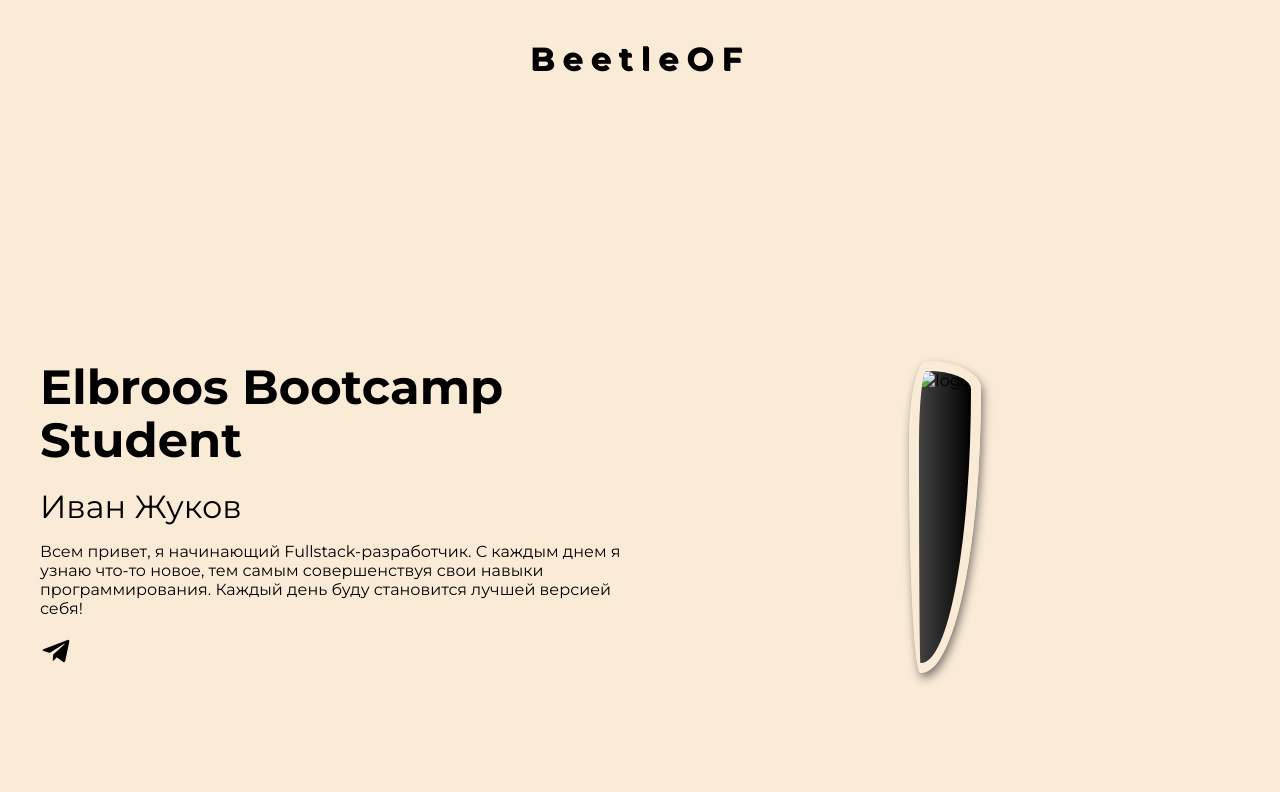
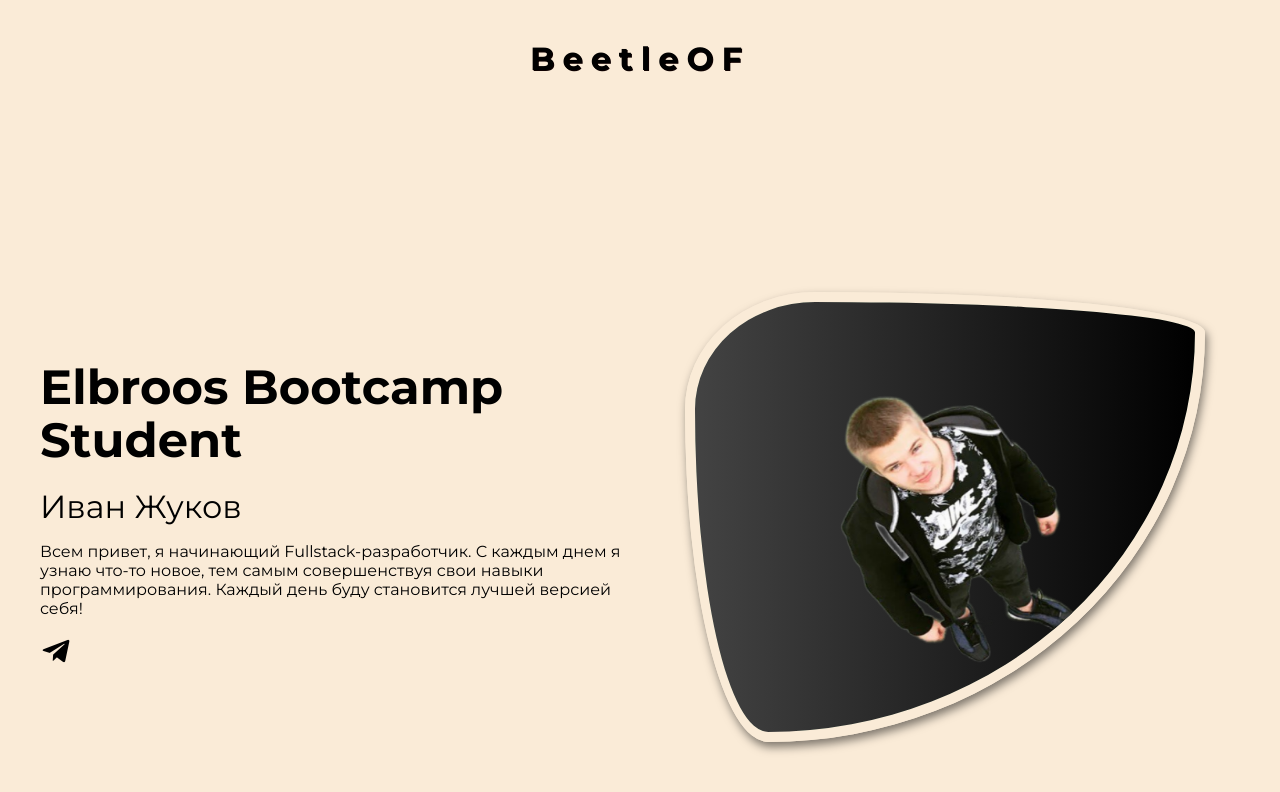
Before and after one commit to beetleOf/beetleOf.github.io, a website: page index.html in a window 1280 px wide. Drawn offline with nearby package versions, Linux system fonts and the light colour scheme.

Commit message:
Update index.html

```diff
--- a/index.html
+++ b/index.html
@@ -44,7 +44,7 @@
         </div>
 
         <div class="hero__box">
-          <img class="hero__box-img" src="img/imgforsitecard.png" alt="logo" />
+          <img class="hero__box-img" src="imgforsitecard.png" alt="logo" />
         </div>
       </div>
     </div>
```
